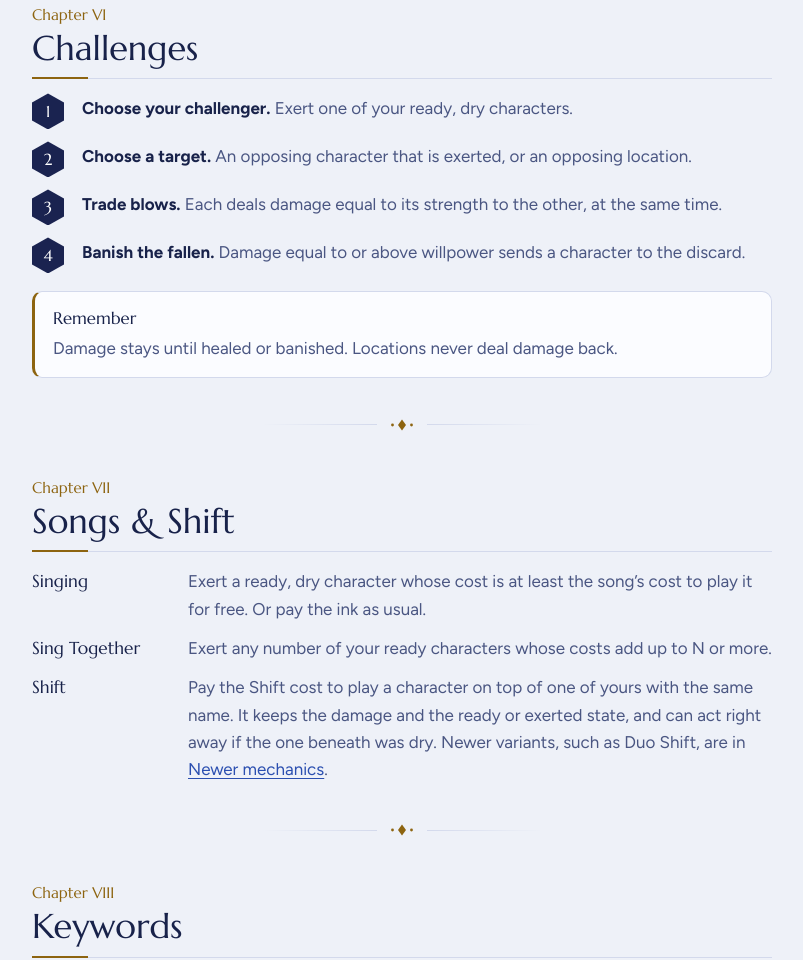
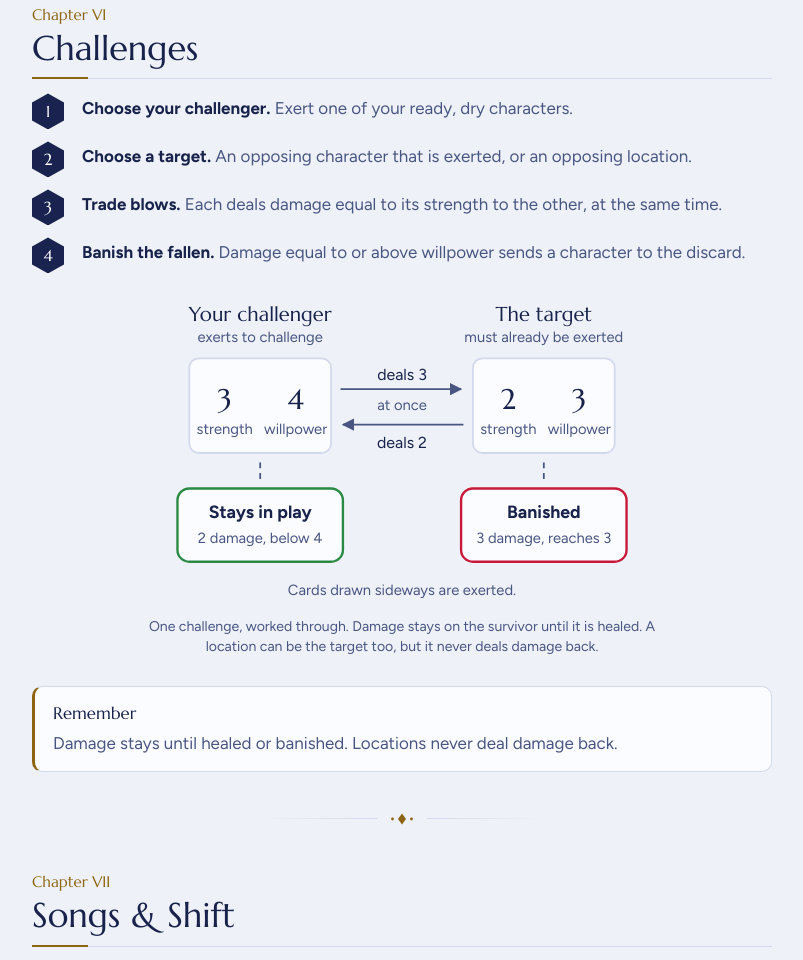
Before and after one commit to BCuison/lorcanakb, a plain HTML site: page base-rules.html in a window 1280 px wide. Shown: the part 4051-5011 px from the top of the page, without its empty margins (238-1041 px from the left). Drawn offline with Linux system fonts and the light colour scheme; a web font is replaced by a local one.

Commit message:
Add challenge diagram to Base Rules
Worked example under the challenge steps: damage traded at once,
survivor versus banished, with the location exception in the caption.

Co-Authored-By: Claude Opus 5.5 <noreply@anthropic.com>

```diff
--- a/base-rules.html
+++ b/base-rules.html
@@ -3,7 +3,7 @@
 <head>
 <meta charset="utf-8">
 <meta name="viewport" content="width=device-width, initial-scale=1, viewport-fit=cover">
-<meta name="version" content="3.4.0">
+<meta name="version" content="3.5.0">
 <title>Lorcana Base Rules</title>
 <link rel="preconnect" href="https://fonts.googleapis.com">
 <link rel="preconnect" href="https://fonts.gstatic.com" crossorigin>
@@ -238,6 +238,40 @@
     <li><span><b>Trade blows.</b> Each deals damage equal to its strength to the other, at the same time.</span></li>
     <li><span><b>Banish the fallen.</b> Damage equal to or above willpower sends a character to the discard.</span></li>
   </ol>
+  <figure class="diagram">
+    <svg viewBox="0 0 440 262" role="img" aria-labelledby="dg-chal-t">
+      <title id="dg-chal-t">Example challenge. Your challenger, strength 3 and willpower 4, exerts and challenges an exerted opposing character with strength 2 and willpower 3. Each deals its strength as damage to the other. Your challenger takes 2, less than its willpower of 4, and stays. The target takes 3, equal to its willpower of 3, and is banished.</title>
+      <defs><marker id="dg-chal-a" viewBox="0 0 10 10" refX="9" refY="5" markerWidth="7" markerHeight="7" orient="auto-start-reverse"><path class="dg-head" d="M0 0 10 5 0 10z"/></marker></defs>
+      <g text-anchor="middle">
+        <text class="dg-h" x="100" y="20">Your challenger</text><text class="dg-s" x="100" y="38">exerts to challenge</text>
+        <text class="dg-h" x="340" y="20">The target</text><text class="dg-s" x="340" y="38">must already be exerted</text>
+      </g>
+      <rect class="dg-box" x="40" y="52" width="120" height="80" rx="8"/>
+      <rect class="dg-box" x="280" y="52" width="120" height="80" rx="8"/>
+      <g text-anchor="middle">
+        <text class="dg-n" x="70" y="95">3</text><text class="dg-s" x="70" y="116">strength</text>
+        <text class="dg-n" x="130" y="95">4</text><text class="dg-s" x="130" y="116">willpower</text>
+        <text class="dg-n" x="310" y="95">2</text><text class="dg-s" x="310" y="116">strength</text>
+        <text class="dg-n" x="370" y="95">3</text><text class="dg-s" x="370" y="116">willpower</text>
+      </g>
+      <path class="dg-line" d="M168 78h102" marker-end="url(#dg-chal-a)"/>
+      <path class="dg-line" d="M272 108H170" marker-end="url(#dg-chal-a)"/>
+      <g text-anchor="middle" class="dg-t" style="font-size:13.5px">
+        <text x="220" y="70">deals 3</text><text x="220" y="128">deals 2</text>
+      </g>
+      <text class="dg-s" x="220" y="96" text-anchor="middle">at once</text>
+
+      <path class="dg-line dg-dash" d="M100 140v16M340 140v16"/>
+      <rect class="dg-good" x="30" y="162" width="140" height="62" rx="10"/>
+      <rect class="dg-bad" x="270" y="162" width="140" height="62" rx="10"/>
+      <g text-anchor="middle">
+        <text class="dg-b" x="100" y="187">Stays in play</text><text class="dg-s" x="100" y="208">2 damage, below 4</text>
+        <text class="dg-b" x="340" y="187">Banished</text><text class="dg-s" x="340" y="208">3 damage, reaches 3</text>
+      </g>
+      <text class="dg-s" x="220" y="252" text-anchor="middle">Cards drawn sideways are exerted.</text>
+    </svg>
+    <figcaption>One challenge, worked through. Damage stays on the survivor until it is healed. A location can be the target too, but it never deals damage back.</figcaption>
+  </figure>
   <p class="note"><b>Remember</b>Damage stays until healed or banished. Locations never deal damage back.</p>
 </section>
 
@@ -372,7 +406,7 @@
     <li><a href="https://gamertagmythras.com/blog/disney-lorcana/lorcana-ink-drops-explained" target="_blank" rel="noopener">Ink drops explained (Comprehensive Rules 2.3.0)</a></li>
   </ul>
   <div class="meta">
-    <span class="ver">Version 3.4.0</span>
+    <span class="ver">Version 3.5.0</span>
     <span>Updated 2026-11-07</span>
     <span>Rules basis: Comprehensive Rules 2.3.0</span>
     <a href="CHANGELOG.md">View changelog</a>
```
Also changed, not shown: 1 other file.
